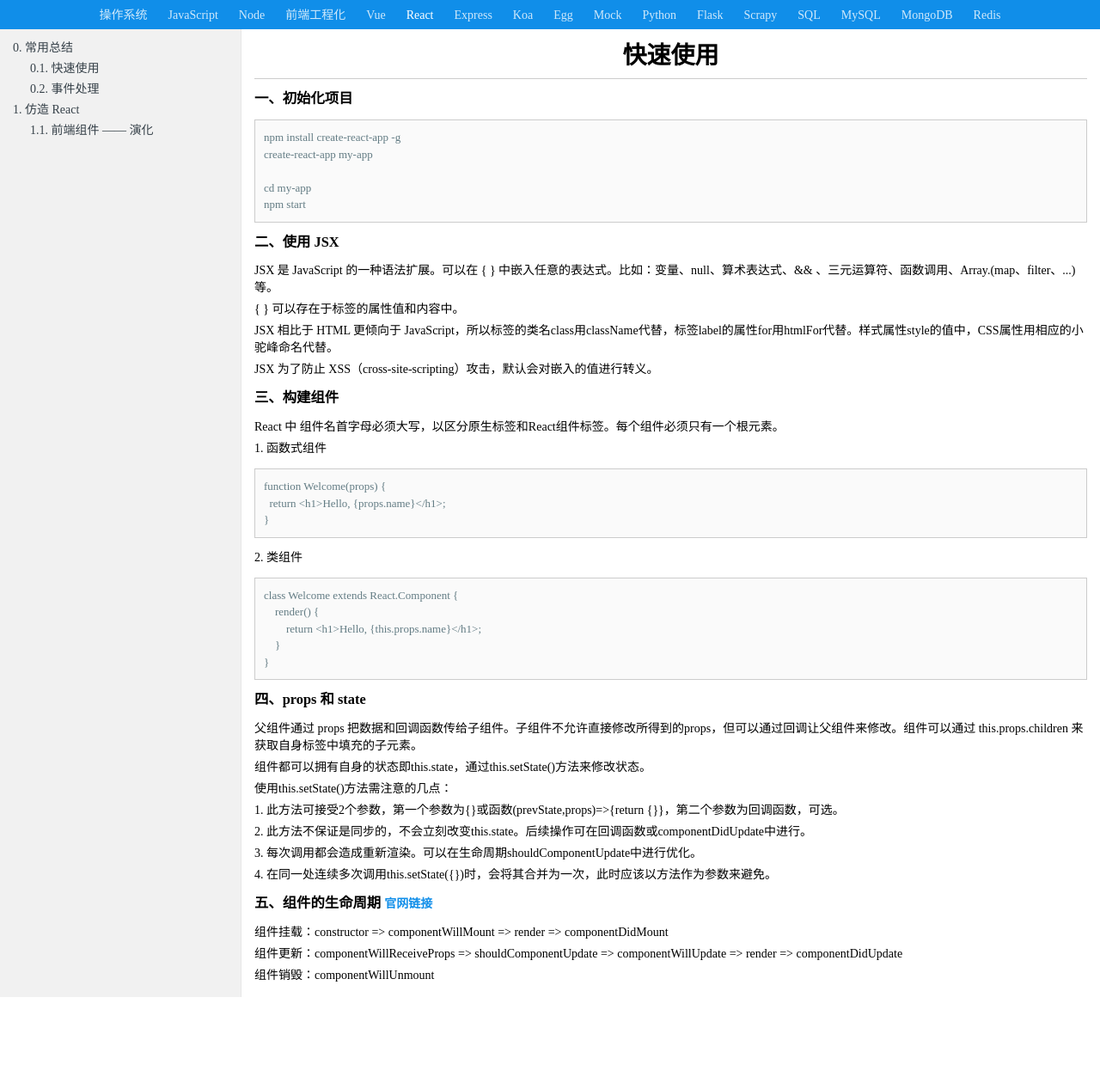
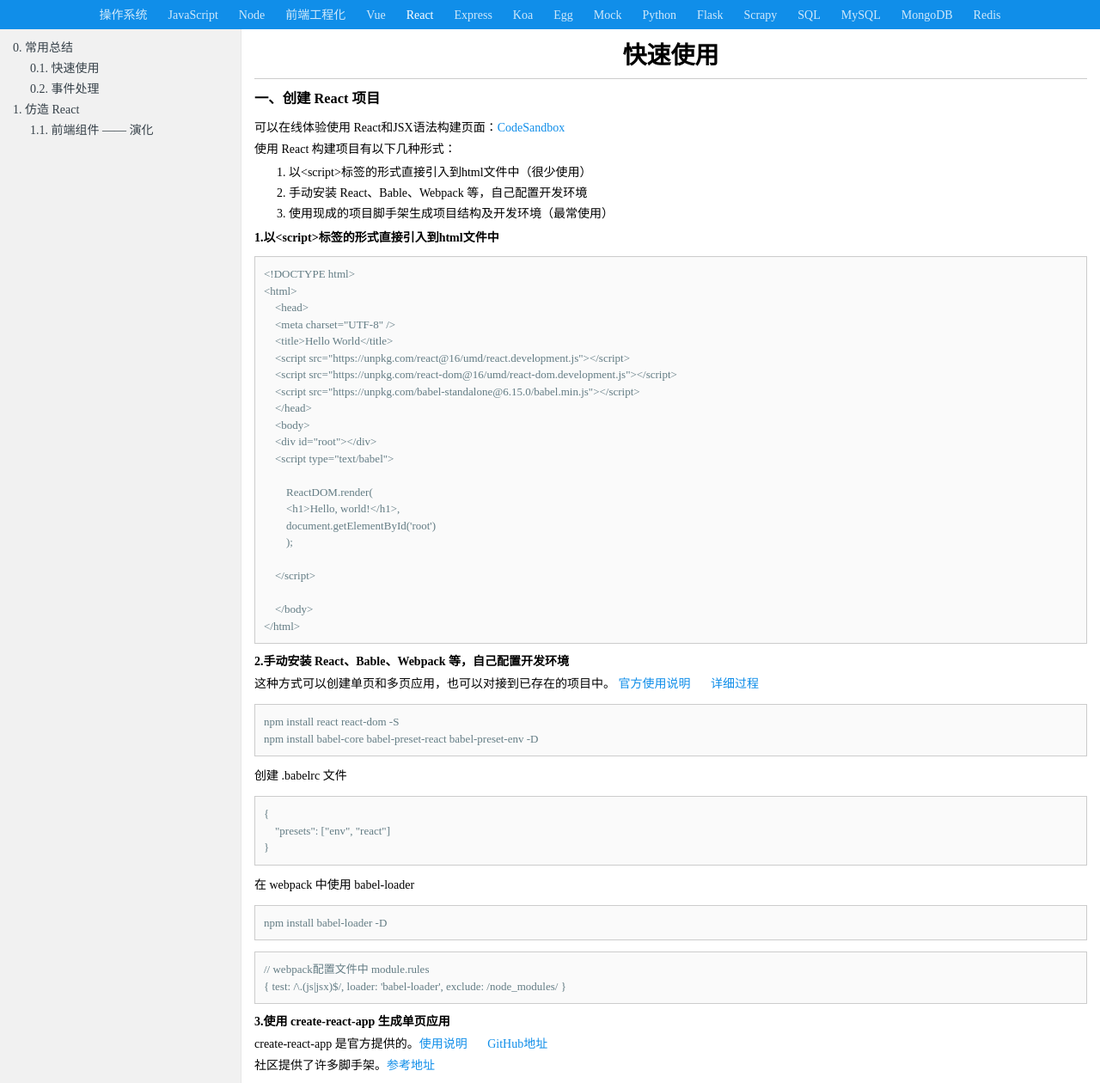
Before and after one commit to liyangworld/ly-note, a website: page app/view/pages/react/quickStart.html in a window 1280 px wide. Shown: the top 1260 px of the page at 86% size. Before the commit the page ends 1160 px from the top, so only its background shows below. Drawn offline with nearby package versions, Linux system fonts and the light colour scheme; files that its build step writes are made by us from their sources.

```diff
--- a/app/view/pages/react/quickStart.html
+++ b/app/view/pages/react/quickStart.html
@@ -6,7 +6,68 @@
 {% block content %}
 
 <h1>快速使用</h1>
-<h3>一、初始化项目</h3>
+<h3>一、创建 React 项目</h3>
+<p>可以在线体验使用 React和JSX语法构建页面：<a href="https://codesandbox.io/s/new" target="_blank">CodeSandbox</a></p>
+<p>使用 React 构建项目有以下几种形式：</p>
+<ol>
+    <li>以&lt;script>标签的形式直接引入到html文件中（很少使用）</li>
+    <li>手动安装 React、Bable、Webpack 等，自己配置开发环境</li>
+    <li>使用现成的项目脚手架生成项目结构及开发环境（最常使用）</li>
+</ol>
+
+<h4>1.以&lt;script>标签的形式直接引入到html文件中</h4>
+<pre>
+&lt;!DOCTYPE html>
+&lt;html>
+    &lt;head>
+    &lt;meta charset="UTF-8" />
+    &lt;title>Hello World&lt;/title>
+    &lt;script src="https://unpkg.com/react@16/umd/react.development.js">&lt;/script>
+    &lt;script src="https://unpkg.com/react-dom@16/umd/react-dom.development.js">&lt;/script>
+    &lt;script src="https://unpkg.com/babel-standalone@6.15.0/babel.min.js">&lt;/script>
+    &lt;/head>
+    &lt;body>
+    &lt;div id="root">&lt;/div>
+    &lt;script type="text/babel">
+
+        ReactDOM.render(
+        &lt;h1>Hello, world!&lt;/h1>,
+        document.getElementById('root')
+        );
+
+    &lt;/script>
+
+    &lt;/body>
+&lt;/html>
+</pre>
+
+<h4>2.手动安装 React、Bable、Webpack 等，自己配置开发环境</h4>
+<p>这种方式可以创建单页和多页应用，也可以对接到已存在的项目中。
+    <a href="https://reactjs.org/docs/add-react-to-an-existing-app.html" target="_blank">官方使用说明</a>
+    <a href="http://webpackbook.rails365.net/467004" target="_blank">详细过程</a>
+</p>
+<pre>
+npm install react react-dom -S
+npm install babel-core babel-preset-react babel-preset-env -D
+</pre>
+<p>创建 .babelrc 文件</p>
+<pre>
+{
+    "presets": ["env", "react"]
+}
+</pre>
+<p>在 webpack 中使用 babel-loader</p>
+<pre>
+npm install babel-loader -D
+</pre>
+<pre>
+// webpack配置文件中 module.rules
+{ test: /\.(js|jsx)$/, loader: 'babel-loader', exclude: /node_modules/ }
+</pre>
+
+<h4>3.使用 create-react-app 生成单页应用</h4>
+<p>create-react-app 是官方提供的。<a href="https://reactjs.org/docs/add-react-to-a-new-app.html" target="_blank">使用说明</a> <a href="https://github.com/facebook/create-react-app" target="_blank">GitHub地址</a> </p>
+<p>社区提供了许多脚手架。<a href="https://reactjs.org/community/starter-kits.html" target="_blank">参考地址</a></p>
 <pre>
 npm install create-react-app -g
 create-react-app my-app
```
Also changed, not shown: app/view/pages/fe/webpack/quickStart.html (+9 -0 lines), 4 other files.
